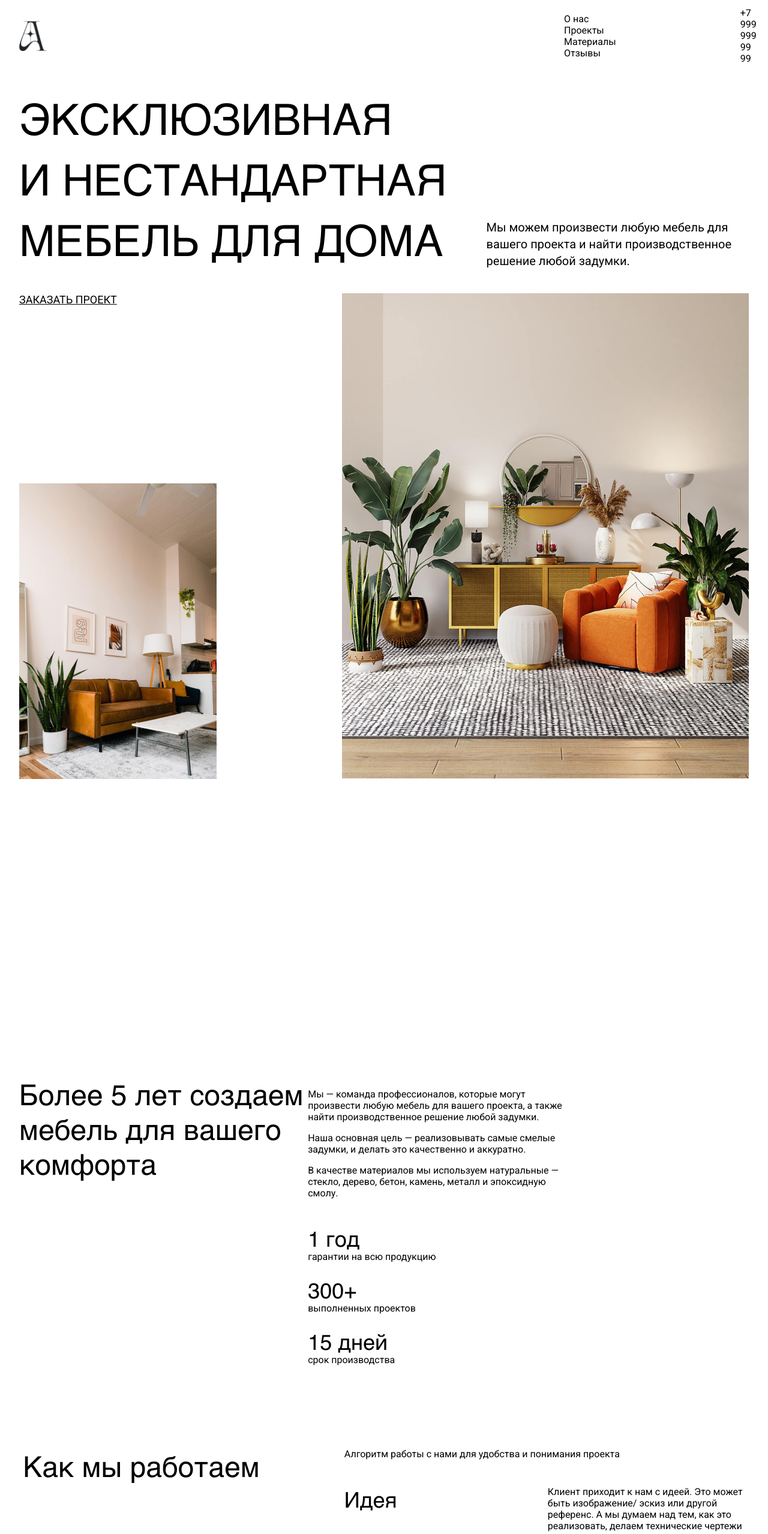
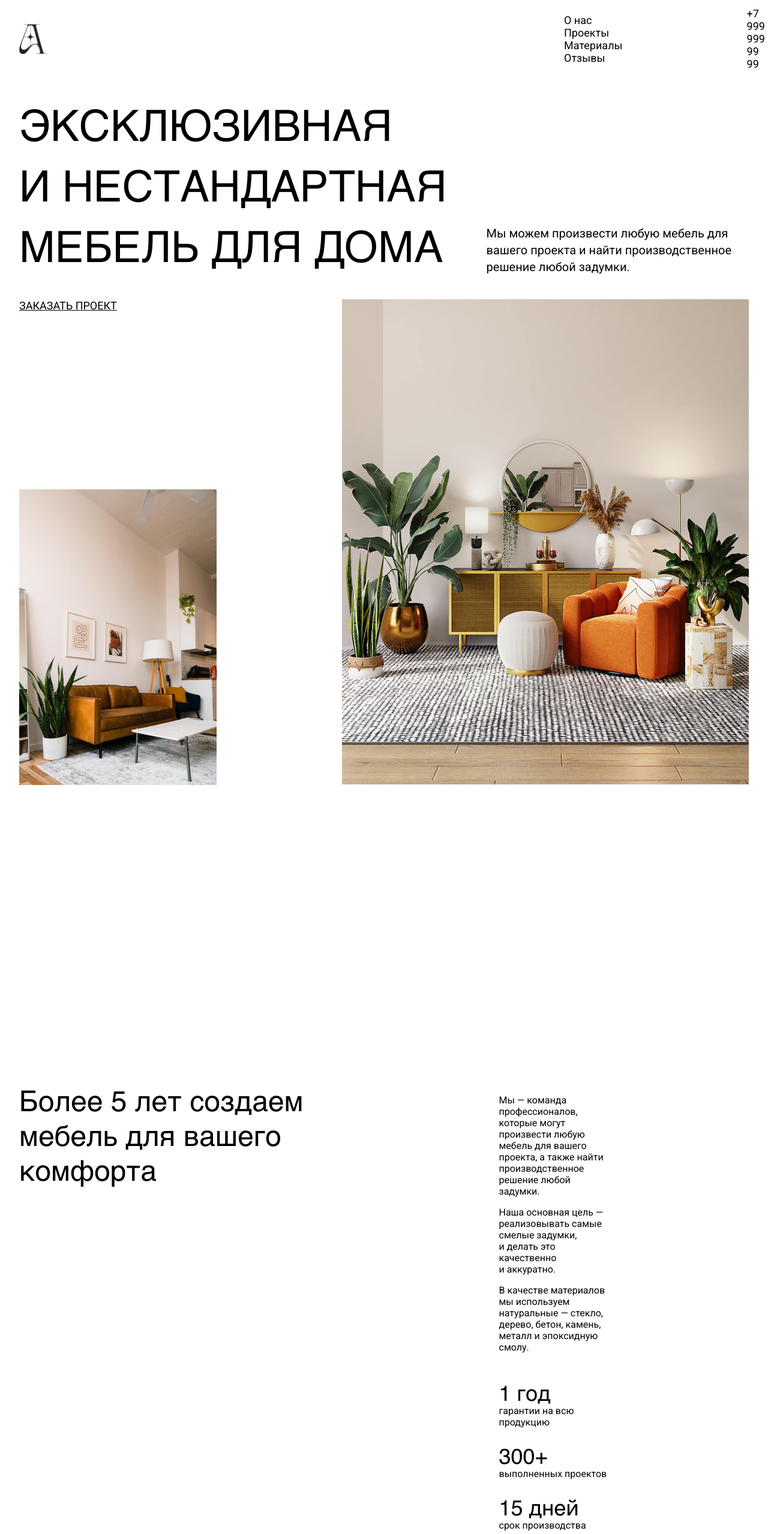
Before and after one commit to Beafzzz/Aveji, a plain HTML site: page index.html in a window 1280 px wide. Shown: the top 2558 px of the page at 60% size. Drawn offline with Linux system fonts and the light colour scheme.

Commit message:
доделал вроде

```diff
--- a/index.html
+++ b/index.html
@@ -14,13 +14,13 @@
         <img src="assets/img/icon.png" class="icon-site">
         <img src="assets/img/burger.png" class="dropdown-button">
         <div style="margin-left: 861px; margin-right: 207px;">
-            <p class="font-roboto">О нас</p>
-            <p class="font-roboto">Проекты</p>
-            <p class="font-roboto">Материалы</p>
-            <p class="font-roboto">Отзывы</p>
+            <p class="font-roboto header-text">О нас</p>
+            <p class="font-roboto header-text">Проекты</p>
+            <p class="font-roboto header-text">Материалы</p>
+            <p class="font-roboto header-text">Отзывы</p>
         </div>
         <div>
-            <p class="font-roboto">+7 999 999 99 99</p>
+            <p class="font-roboto header-text">+7 999 999 99 99</p>
         </div>
     </header>
 
--- a/style.css
+++ b/style.css
@@ -39,6 +39,10 @@ header{
     align-items: center;
 }
 
+.header-text{
+    font-size: 18px;
+}
+
 .hello-screen{
     margin-top: 40px;
     height: fit-content;
@@ -71,7 +75,9 @@ header{
 
 .about-info-1{
     display: flex;
-    justify-content: space-evenly;
+    justify-content: center;
+    gap: 312px;
+    padding-right: 150px;
 }
 
 .about-info-1-head-text{
@@ -87,8 +93,8 @@ header{
     display: flex;
     gap: 44px;
     flex-direction: column;
-    padding-right: 233px;
-    width: 100%;
+    width: fit-content;
+    padding-right: 80px;
 }
 
 .about-info-1-mini-info-head-text{
@@ -285,6 +291,10 @@ footer > .socials{
         display: none;
     }
 
+    .header-text{
+        font-size: 16px;
+    }
+
     .icon-site{
         height: 28px;
         width: 26px;
```
